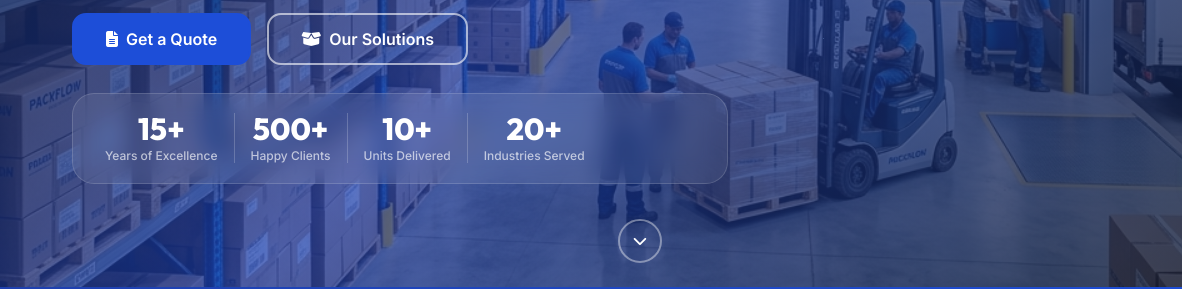
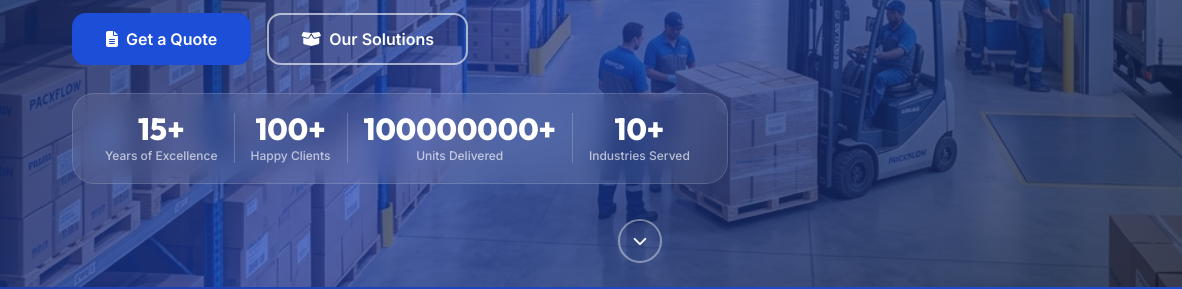
Before and after one commit to Divizm22/Collab-Packaging, a website: page index.html in a window 1280 px wide. Shown: the part 513-802 px from the top of the page, 0-1182 px from the left. Drawn offline with Linux system fonts and the light colour scheme; a script that the page names is missing.

Commit message:
Update statistics data-target values in index.html

```diff
--- a/index.html
+++ b/index.html
@@ -111,17 +111,17 @@
                     </div>
                     <div class="stat-divider"></div>
                     <div class="stat">
-                        <span class="stat-num" data-target="500"></span><span class="stat-num">+</span>
+                        <span class="stat-num" data-target="100"></span><span class="stat-num">+</span>
                         <span class="stat-label">Happy Clients</span>
                     </div>
                     <div class="stat-divider"></div>
                     <div class="stat">
-                        <span class="stat-num" data-target="10">0</span><span class="stat-num">+</span>
+                        <span class="stat-num" data-target="100000000">0</span><span class="stat-num">+</span>
                         <span class="stat-label">Units Delivered</span>
                     </div>
                     <div class="stat-divider"></div>
                     <div class="stat">
-                        <span class="stat-num" data-target="20">0</span><span class="stat-num">+</span>
+                        <span class="stat-num" data-target="10">0</span><span class="stat-num">+</span>
                         <span class="stat-label">Industries Served</span>
                     </div>
                 </div>
```
